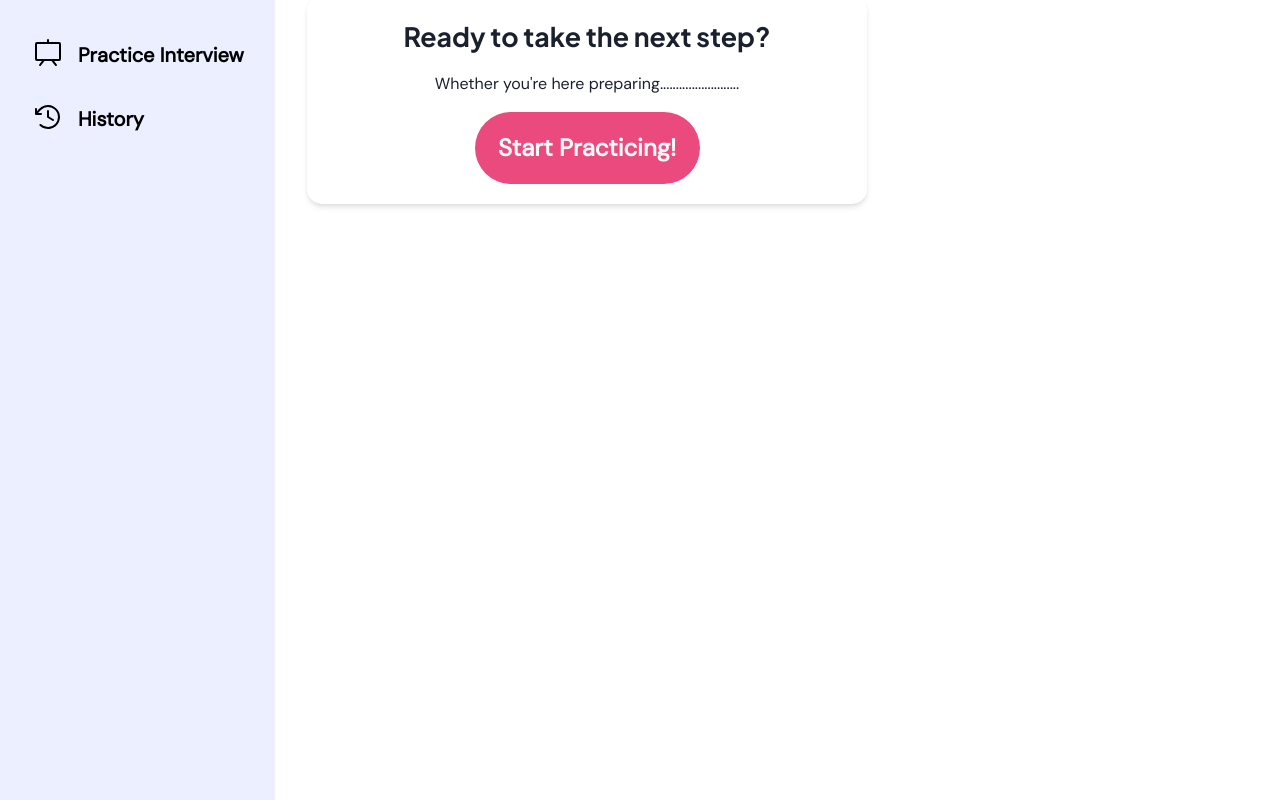
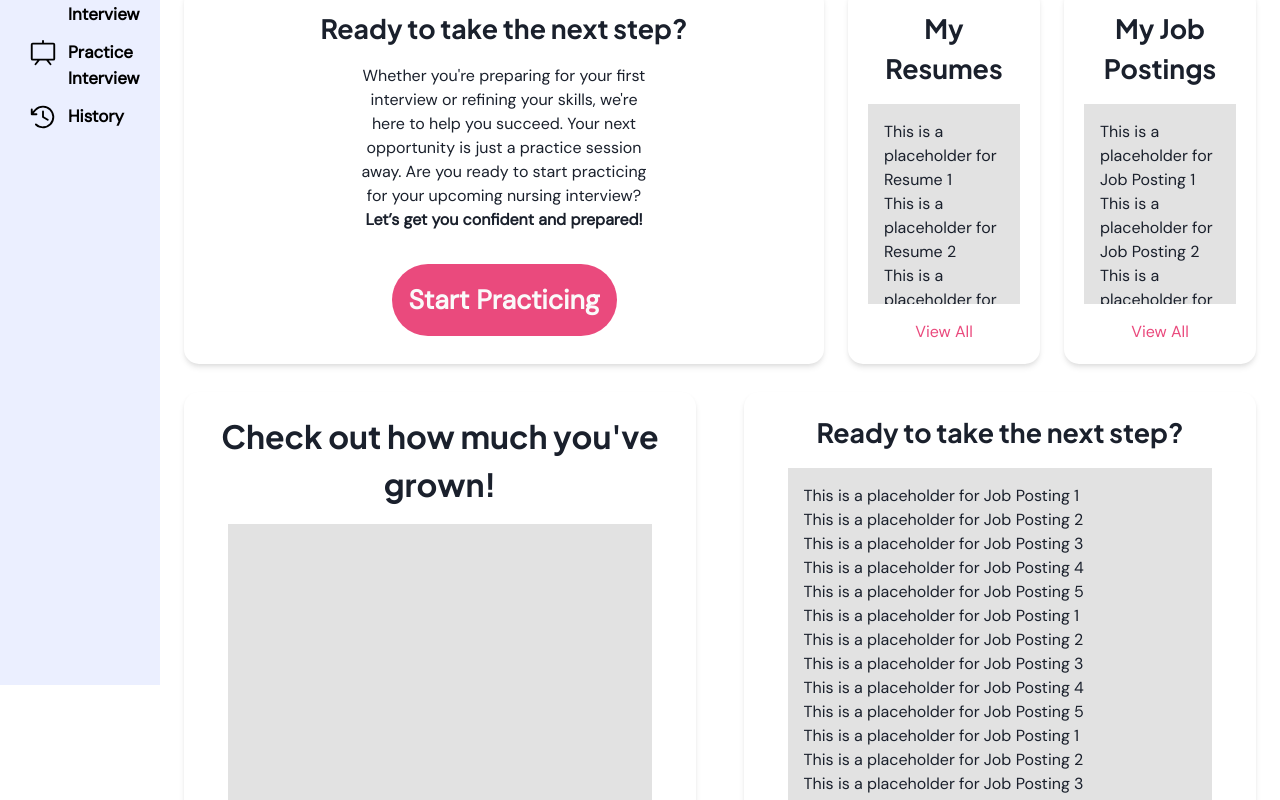
Before and after one commit to Aladdin3r/onward, a Next.js app: page / in a window 1280 px wide. Shown: the part 220-1020 px from the top of the page. Built offline with nearby package versions, Linux system fonts and the light colour scheme.

Commit message:
fixed side nav, added semi-customizable modal popup component, need to implement view all popups

```diff
--- a/pages/_app.js
+++ b/pages/_app.js
@@ -1,12 +1,11 @@
-import { ChakraProvider } from '@chakra-ui/react';
-import customTheme from "@/styles/theme";
-
+import { ChakraProvider } from "@chakra-ui/react";
+import theme from "@/styles/theme";
 
 function MyApp({ Component, pageProps }) {
   return (
-      <ChakraProvider theme={customTheme}>
-          <Component {...pageProps} />
-      </ChakraProvider>
+    <ChakraProvider theme={theme}>
+      <Component {...pageProps} />
+    </ChakraProvider>
   );
 }
 
--- a/pages/index.js
+++ b/pages/index.js
@@ -3,18 +3,22 @@ import styles from "@/styles/Home.module.css";
 import "@/styles/theme";
 import "@phosphor-icons/web/light";
 import "@phosphor-icons/web/bold";
-import { Heading, Box, CardBody, Text, Stack, Card } from "@chakra-ui/react";
-import { Button as ChakraButton } from '@chakra-ui/react';
+import { Heading, Box, CardBody, Text, Stack, Card, Link } from "@chakra-ui/react";
+import { Button as ChakraButton } from "@chakra-ui/react";
 import TopNav from "@/styles/components/topnav";
 import { SideNavBar } from "@/styles/components/sidenav";
 import Footer from "@/styles/components/footer";
+import Popup from "@/styles/components/modal"; // Adjust the import path as necessary
 
 export default function Home() {
   return (
     <>
       <Head>
         <title>Onward</title>
-        <meta name="description" content="Onward is an AI-powered personal interview coach designed to help nurses, particularly those new to the Canadian healthcare system, excel in job interviews." />
+        <meta
+          name="description"
+          content="Onward is an AI-powered personal interview coach designed to help nurses, particularly those new to the Canadian healthcare system, excel in job interviews."
+        />
         <meta name="viewport" content="width=device-width, initial-scale=1" />
         <link rel="icon" href="/favicon.ico" />
       </Head>
@@ -22,37 +26,172 @@ export default function Home() {
         <TopNav />
         <main className={styles.main} style={{ position: "relative" }}>
           <SideNavBar property1="default" />
-          <Box className="content" m={8}>
+          <Box className="content" m={6}>
             <Heading
               fontFamily="heading"
               color="black"
               fontWeight="bold"
-              fontSize="lg"
+              fontSize="32pt"
               zIndex={10}
               position="relative"
             >
-              <span style={{ color: "#EA4A7D"}}>
-                Welcome back,
-              </span>
-              Onwarder!
+              <span style={{ color: "#EA4A7D" }}>Welcome back,</span> Onwarder!
             </Heading>
-            <Card width="35em" mt={7} borderRadius="15px" boxShadow="md">
+
+            {/* Wrapping the first three cards in a flex container */}
+            <Box display="flex" justifyContent="space-between" gap={6} mt={7}>
+              <Card width="50vw" borderRadius="15px" boxShadow="md">
                 <CardBody>
                   <Stack spacing={4} align="center">
-                  <Text fontFamily="heading" fontSize="sm" fontWeight="bold" textAlign="center">
+                    <Text
+                      fontFamily="heading"
+                      fontSize="sm"
+                      fontWeight="bold"
+                      textAlign="center"
+                    >
                       Ready to take the next step?
                     </Text>
-                  <Text fontFamily="body" textAlign="center">
-                    Whether you're here preparing.........................
+                    <Text fontFamily="body" textAlign="center" maxW="50%" mb={4}>
+                    Whether you're preparing for your first interview or refining your skills, we're here to help you succeed. Your next opportunity is just a practice session away. Are you ready to start practicing for your upcoming nursing interview?
+                    <span style={{ fontWeight: "bold" }}><br/>Let’s get you confident and prepared!</span>
                     </Text>
-                  <ChakraButton variant="mdPrimary" p={3}>
-                    <Text display="flex" p={2} fontSize="24px">
-                      Start Practicing!
-                    </Text>
-                  </ChakraButton>
+                    <Popup title="Start Practicing" heading="Select an Interview Type:" />
                   </Stack>
                 </CardBody>
               </Card>
+
+              <Card width="15vw" borderRadius="15px" boxShadow="md">
+                <CardBody>
+                  <Stack spacing={4} align="center">
+                    <Text
+                      fontFamily="heading"
+                      fontSize="sm"
+                      fontWeight="bold"
+                      textAlign="center"
+                    >
+                      My Resumes
+                    </Text>
+                    <Box
+                      bg="brand.platinum"
+                      p={4}
+                      height="200px" // Set a fixed height for the scrollable area
+                      overflowY="auto" // Enable vertical scrolling
+                    >
+                      {/* Placeholder content */}
+                      <Text>This is a placeholder for Resume 1</Text>
+                      <Text>This is a placeholder for Resume 2</Text>
+                      <Text>This is a placeholder for Resume 3</Text>
+                      <Text>This is a placeholder for Resume 4</Text>
+                      <Text>This is a placeholder for Resume 5</Text>
+                      <Text>This is a placeholder for Resume 1</Text>
+                      <Text>This is a placeholder for Resume 2</Text>
+                      <Text>This is a placeholder for Resume 3</Text>
+                      <Text>This is a placeholder for Resume 4</Text>
+                      <Text>This is a placeholder for Resume 5</Text>
+                    </Box>
+                    <Link variant="underline" color="brand.blushPink" href="#">View All</Link>
+                  </Stack>
+                </CardBody>
+              </Card>
+
+              <Card width="15vw" borderRadius="15px" boxShadow="md">
+                <CardBody>
+                  <Stack spacing={4} align="center">
+                    <Text
+                      fontFamily="heading"
+                      fontSize="sm"
+                      fontWeight="bold"
+                      textAlign="center"
+                    >
+                      My Job Postings
+                    </Text>
+                    <Box
+                      bg="brand.platinum"
+                      p={4}
+                      height="200px" // Set a fixed height for the scrollable area
+                      overflowY="auto" // Enable vertical scrolling
+                    >
+                      {/* Placeholder content */}
+                      <Text>This is a placeholder for Job Posting 1</Text>
+                      <Text>This is a placeholder for Job Posting 2</Text>
+                      <Text>This is a placeholder for Job Posting 3</Text>
+                      <Text>This is a placeholder for Job Posting 4</Text>
+                      <Text>This is a placeholder for Job Posting 5</Text>
+                      <Text>This is a placeholder for Job Posting 1</Text>
+                      <Text>This is a placeholder for Job Posting 2</Text>
+                      <Text>This is a placeholder for Job Posting 3</Text>
+                      <Text>This is a placeholder for Job Posting 4</Text>
+                      <Text>This is a placeholder for Job Posting 5</Text>
+                    </Box>
+                    <Link variant="underline" color="brand.blushPink" href="#">View All</Link>
+                  </Stack>
+                </CardBody>
+              </Card>
+            </Box>
+
+            {/* New row for the last card */}
+            <Box display="flex" justifyContent="space-between" gap={6} mt={7}>
+              <Card width="40vw" borderRadius="15px" boxShadow="md">
+                <CardBody>
+                  <Stack spacing={4} align="center">
+                    <Text
+                      fontFamily="heading"
+                      fontSize="md"
+                      fontWeight="bold"
+                      textAlign="center"
+                    >
+                      Check out how much you've grown!
+                    </Text>
+                    <Box
+                      bg="brand.platinum"
+                      p={4}
+                      height="500px"
+                      width="90%"
+                      overflowY="auto" // Enable vertical scrolling
+                    ></Box>
+
+                  </Stack>
+                </CardBody>
+              </Card>
+              <Card width="40vw" borderRadius="15px" boxShadow="md">
+                <CardBody>
+                  <Stack spacing={4} align="center">
+                    <Text
+                      fontFamily="heading"
+                      fontSize="sm"
+                      fontWeight="bold"
+                      textAlign="center"
+                    >
+                      Ready to take the next step?
+                    </Text>
+                    <Box
+                      bg="brand.platinum"
+                      p={4}
+                      height="500px"
+                      width="90%"
+                      overflowY="auto" // Enable vertical scrolling
+                    >
+                      <Text>This is a placeholder for Job Posting 1</Text>
+                      <Text>This is a placeholder for Job Posting 2</Text>
+                      <Text>This is a placeholder for Job Posting 3</Text>
+                      <Text>This is a placeholder for Job Posting 4</Text>
+                      <Text>This is a placeholder for Job Posting 5</Text>
+                      <Text>This is a placeholder for Job Posting 1</Text>
+                      <Text>This is a placeholder for Job Posting 2</Text>
+                      <Text>This is a placeholder for Job Posting 3</Text>
+                      <Text>This is a placeholder for Job Posting 4</Text>
+                      <Text>This is a placeholder for Job Posting 5</Text>
+                      <Text>This is a placeholder for Job Posting 1</Text>
+                      <Text>This is a placeholder for Job Posting 2</Text>
+                      <Text>This is a placeholder for Job Posting 3</Text>
+                      <Text>This is a placeholder for Job Posting 4</Text>
+                      <Text>This is a placeholder for Job Posting 5</Text>
+                    </Box>
+                    <Link variant="underline" color="brand.blushPink" href="#">View All</Link>
+                  </Stack>
+                </CardBody>
+              </Card>
+            </Box>
           </Box>
         </main>
         <Footer />
--- a/styles/components/button.js
+++ b/styles/components/button.js
@@ -6,59 +6,65 @@ const Button = {
       _hover: {
         boxShadow: '0px 4px 4px 0px rgba(0, 0, 0, 0.45)',
       },
+      padding: 3,
     },
     sizes: {
       xs: {
-            fontSize: '18pt',
-            px: 3,
+        fontSize: ['12pt', '14pt', '16pt'], // Responsive font sizes for xs
+        px: [2, 3], // Responsive padding
       },
       sm: {
-            fontSize: '20pt',
-            px: 4,
+        fontSize: ['14pt', '16pt', '20pt'],
+        px: [2, 4],
       },
       md: {
-            fontSize: '24pt',
+        fontSize: ['16pt', '20pt', '24pt'],
+        px: [3, 5],
       },
       lg: {
-            fontSize: '32pt',
+        fontSize: ['20pt', '28pt', '32pt'],
+        px: [4, 6],
       },
     },
     variants: {
       lgPrimary: {
         bg: 'brand.blushPink',
         color: 'brand.frostWhite',
-            width: '325px',
+        width: ['100%', '325px'], // 100% width on smaller screens
         height: '72px',
-            size: 'lg',
+        fontSize: ['20pt', '28pt', '32pt'], // Responsive font size
         borderRadius: '999px',
       },
       mdPrimary: {
         bg: 'brand.blushPink',
         color: 'brand.frostWhite',
-            width: '225px',
+        width: ['100%', '225px'],
         height: '72px',
-            size: '24pt',
+        fontSize: ['16pt', '20pt', '24pt'],
+        borderRadius: '999px',
       },
       smPrimary: {
         bg: 'brand.blushPink',
         color: 'brand.frostWhite',
-            width: '150px',
-            height: '64px',
-            size: '20pt',
+        width: ['100%', '150px'],
+        height: '45px',
+        fontSize: ['14pt', '16pt', '20pt'],
+        borderRadius: '999px',
       },
       xsPrimary: {
         bg: 'brand.blushPink',
         color: 'brand.frostWhite',
-            width: '117px',
+        width: ['100%', '117px'],
         height: '32px',
-            size: '18pt',
+        fontSize: ['12pt', '14pt', '18pt'],
+        borderRadius: '999px',
       },
       lgSecondary: {
         bg: 'brand.platinum',
         color: 'brand.nightBlack',
-            width: '325px',
+        width: ['100%', '325px'],
         height: '72px',
-            size: '32pt',
+        fontSize: ['20pt', '28pt', '32pt'],
         borderRadius: '999px',
         _hover: {
           bg: 'brand.blushPink',
@@ -69,9 +75,9 @@ const Button = {
       mdSecondary: {
         bg: 'brand.platinum',
         color: 'brand.nightBlack',
-            width: '225px',
+        width: ['100%', '225px'],
         height: '72px',
-            size: '24pt',
+        fontSize: ['16pt', '20pt', '24pt'],
         borderRadius: '999px',
         _hover: {
           bg: 'brand.blushPink',
@@ -82,9 +88,9 @@ const Button = {
       smSecondary: {
         bg: 'brand.platinum',
         color: 'brand.nightBlack',
-            width: '150px',
+        width: ['100%', '150px'],
         height: '64px',
-            size: '20pt',
+        fontSize: ['14pt', '16pt', '20pt'],
         borderRadius: '999px',
         _hover: {
           bg: 'brand.blushPink',
@@ -95,9 +101,9 @@ const Button = {
       xsSecondary: {
         bg: 'brand.platinum',
         color: 'brand.nightBlack',
-            width: '117px',
+        width: ['100%', '117px'],
         height: '32px',
-            size: '18pt',
+        fontSize: ['12pt', '14pt', '18pt'],
         borderRadius: '999px',
         _hover: {
           bg: 'brand.blushPink',
@@ -105,8 +111,7 @@ const Button = {
           boxShadow: '0px 4px 4px 0px rgba(0, 0, 0, 0.45)',
         },
       },
-    }
-
+    },
   };
 
   export default Button;
--- /dev/null
+++ b/styles/components/modal.js
@@ -0,0 +1,41 @@
+import React from 'react';
+import { Button, Modal, ModalOverlay, ModalContent, ModalHeader, ModalCloseButton, ModalBody, ModalFooter, Box, Stack } from '@chakra-ui/react';
+import { useDisclosure } from '@chakra-ui/react';
+
+export default function VerticallyCenter({ title, heading }) {
+  const { isOpen, onOpen, onClose } = useDisclosure();
+
+  return (
+    <>
+      <Button variant="mdPrimary" fontSize="20pt" onClick={onOpen}>{title}</Button>
+
+      <Modal onClose={onClose} isOpen={isOpen} isCentered size="xl">
+        <ModalOverlay />
+        <ModalContent textAlign="center">
+          <ModalHeader>{heading}</ModalHeader>
+          <ModalCloseButton />
+          <ModalBody>
+            <Box display="flex" justifyContent="space-between" width="100%">
+              <Box flex="1" marginRight="2" mb={6}>
+                <Stack spacing={4}>
+                  <Box bg="brand.blueberryCreme" boxShadow={"0px 0px 10px 0px rgba(0, 0, 0, 0.10)"} p={7} borderRadius="md" display="flex" flexDir="column" alignItems="center">
+                    Practice a realistic interview scenario in a simulated environment
+                    <Button variant="smPrimary" fontSize="12pt" display="flex" mt={5}>Mock Interview</Button>
+                  </Box>
+                </Stack>
+              </Box>
+              <Box flex="1" marginLeft="2">
+                <Stack spacing={4}>
+                  <Box bg="brand.blueberryCreme" boxShadow={"0px 0px 10px 0px rgba(0, 0, 0, 0.10)"} p={7} borderRadius="md" display="flex" flexDir="column" alignItems="center">
+                    Focus on refining your answers and building confidence
+                    <Button variant="smPrimary" fontSize="12pt" display="flex" mt={5}>Practice Interview</Button>
+                  </Box>
+                </Stack>
+              </Box>
+            </Box>
+          </ModalBody>
+        </ModalContent>
+      </Modal>
+    </>
+  );
+}
--- a/styles/components/sidenav.js
+++ b/styles/components/sidenav.js
@@ -16,19 +16,19 @@ import {
 const variants = {
   default: {
     label: "Dashboard",
-    icon: <UserSound size={32} />,
+    icon: <UserSound size={30} />,
   },
   variant2: {
     label: "Mock Interview",
-    icon: <ChalkboardTeacher size={32} />,
+    icon: <ChalkboardTeacher size={30} />,
   },
   variant3: {
     label: "Practice Interview",
-    icon: <Presentation size={32} />,
+    icon: <Presentation size={30} />,
   },
   variant4: {
     label: "History",
-    icon: <ClockCounterClockwise size={32} />,
+    icon: <ClockCounterClockwise size={30} />,
   },
 };
 
@@ -36,11 +36,11 @@ export const SideNavBar = ({ property1 }) => {
   return (
     <Box
       bg="brand.blueberryCreme"
-      height="1080px"
-      width="275px"
+      height="100vh"
+      width="25vw"
       position="relative"
       pt={5}
-      pl={3}
+      pl={2}
     >
       <VStack align="flex-start" spacing={6}>
         {Object.keys(variants).map((variant, index) => (
@@ -63,7 +63,7 @@ export const SideNavBar = ({ property1 }) => {
               property1 !== variant // Only apply hover effect if not active
                 ? {
                     bg: "brand.blushPink", // Hover background
-                    height: "52px",
+                    height: "54px",
                     color: "brand.frostWhite",
                     borderTopRightRadius: "0",
                     borderBottomRightRadius: "0",
@@ -79,9 +79,9 @@ export const SideNavBar = ({ property1 }) => {
             </Box>
             <Text
               position="absolute"
-              left="66px"
+              left="60px"
               fontFamily="body"
-              fontSize="20px"
+              fontSize="17px"
               fontWeight="bold"
               top="7px"
             >
```
Also changed, not shown: styles/components/footer.js (+7 -6 lines), styles/components/joyride.js (added, +27 -0 lines), package.json (indentation only), pages/_document.js (line endings or trailing spaces), 1 other file (tests, documents, lock files or other folders). Lines whose indentation alone changed are shown as unchanged.
